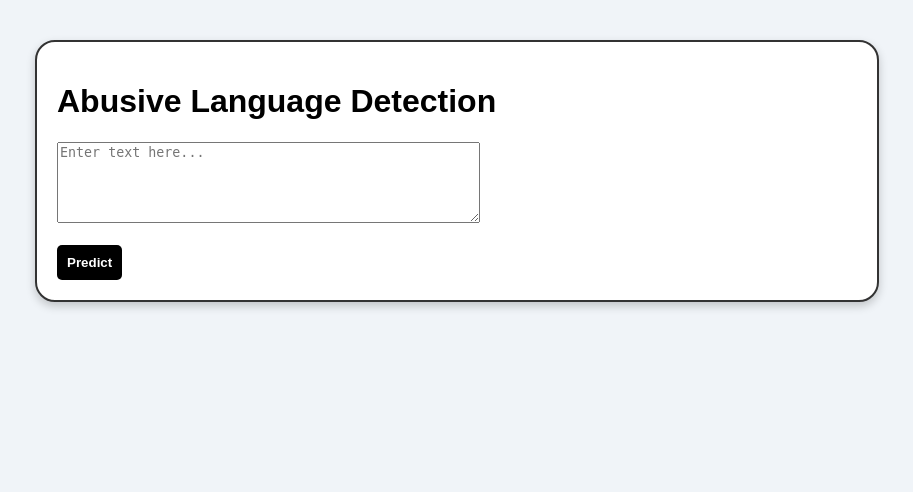
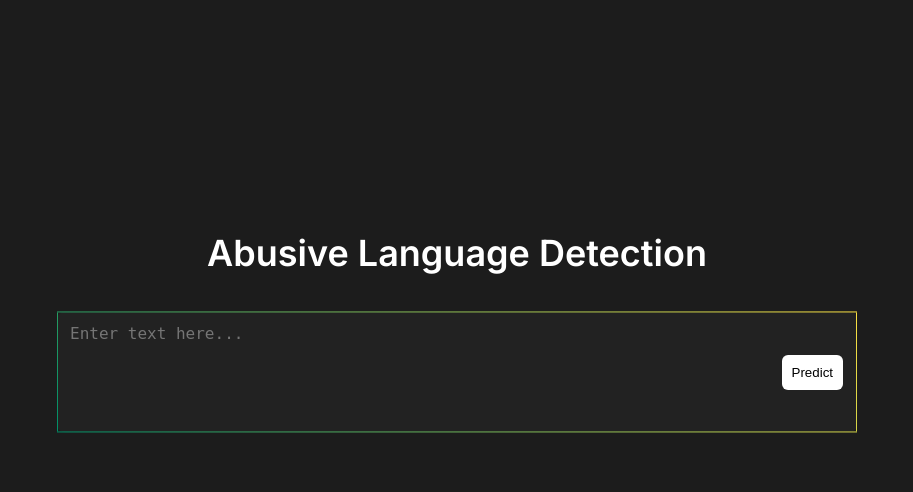
Before and after one commit to AdityaDKale/NLP-Mini-Project, a Flask app: page / in a window 1280 px wide. Shown: the top 492 px of the page, without its empty margins (183-1096 px from the left). Run offline with Flask 3, Linux system fonts and the light colour scheme; parts of the project's set-up code (start-up, migrations or seed data) failed here and were passed over.

Commit message:
Styled front

```diff
--- a/static/css/styles.css
+++ b/static/css/styles.css
@@ -1,72 +1,144 @@
-/* styles.css */
+@import url('https://fonts.googleapis.com/css2?family=Inter:wght@400;600&display=swap');
+
 body {
-    background-color: #f0f4f8; /* Light background */
-    font-family: 'Arial', sans-serif; /* Clean font */
-}
-
-.heading {
-    text-align: left; /* Corrected the syntax */
+    font-family: 'Inter';
+    background-color: #1c1c1c;
+    color: white;
+    overflow-y: auto;
 }
 
 .container {
-    border-radius: 20px;
-    background-color: #ffffff; /* White container */
-    border: 2px solid #333;
     max-width: 800px;
-    margin: 40px auto; /* Center the container */
-    padding: 20px; /* Add padding */
-    box-shadow: 0 4px 10px rgba(0, 0, 0, 0.2); /* Subtle shadow */
+    margin: 40px auto;
+    padding: 20px;
+    overflow-y:auto;
+}
+
+#master-div {
+  position: fixed;
+  width: 100%;
+  top: 40%;
+  left: 50%;
+  transform: translate(-50%, -50%);
+
+}
+
+
+h1 {
+    font-size: 36px;
+    font-weight: bold;
+    margin-bottom: 36px;
+    text-align: center;
+}
+
+form {
+    display: flex;
+    flex-direction: column;
+    gap: 16px;
+}
+
+.textarea-container {
+    position: relative;
+    display: flex;
+    align-items: center;
+}
+
+textarea {
+    width: 100%;
+    padding: 12px;
+    padding-right: 100px; /* Add space for the button */
+    background-color: #222;
+    border-image: linear-gradient(40deg, rgb(0,143,104), rgb(250,224,66)) 1;
+    border-radius: 8px;
+    font-size: 16px;
+    resize: none;
+    color: #ffffff;
+
+}
+
+.textarea-button {
+    position: absolute;
+    right: 4px;
+    top: 50%;
+    transform: translateY(-50%);
 }
 
 button {
-    padding: 10px; /* Padding of 10px */
-    background-color: #000000; /* Black button */
-    color: white; /* White text */
-    border: none; /* No border */
-    border-radius: 5px; /* Rounded corners */
-    cursor: pointer; /* Pointer on hover */
-    transition: background-color 0.3s; /* Smooth transition */
+    background-color: #ffffff;
+    color: black;
+    border: none;
+    border-radius: 6px;
+    cursor: pointer;
+    transition: background-color 0.3s ease-in-out;
+    padding: 10px;
+    margin-right: 10px;
 }
 
 button:hover {
-    background-color: #ff6b81; /* Lighter color on hover */
+    background-color: #0057b7;
+}
+
+.result-container {
+    margin-top: 24px;
 }
 
 h2 {
-    text-align: left;
-    margin-left: 30px;
+    font-size: 20px;
+    font-weight: bold;
+    margin-bottom: 16px;
 }
 
-.row, .col {
-    display: inline-block;
-    vertical-align: top;
-    margin: 20px;
-    background-color: #2ed573; /* Soft green */
-    border-radius: 15px;
-    border: 1px solid #d63031; /* Darker border */
-    padding: 15px; /* Add padding */
+.result-box {
+    background-color: #333;
+    border-radius: 8px;
+    padding: 16px;
+    margin-bottom: 16px;
 }
 
-.row {
-    width: 250px;
-    height: auto; /* Let height be dynamic */
-    text-align: center;
+.result-box strong {
+    font-weight: bold;
 }
 
-.col {
-    width: 410px;
-    height: auto; /* Let height be dynamic */
-    text-align: center;
+.metrics-container {
+    display: flex;
+    gap: 16px;
 }
 
-/* New styles for the side division */
-.side-container {
-    display: inline-block;
-    vertical-align: top;
-    margin-left: 20px; /* Spacing from the main container */
-    width: 300px; /* Adjust width as necessary */
-    background-color: #ffffff; /* White background */
-    border-radius: 10px; /* Rounded corners */
-    border: 1px solid #333; /* Optional border */
-    padding: 15px; /* Padding inside the side container */
+.metric-box {
+    width: calc(50% - 8px);
+    background-color: #333;
+    border-radius: 8px;
+    padding: 16px;
 }
+
+.metric-box h3 {
+    font-size: 18px;
+    font-weight: bold;
+    margin-bottom: 8px;
+}
+
+.metric-box hr {
+    border-color: #555;
+    margin-bottom: 16px;
+}
+
+.info-box {
+    background-color: #333;
+    border-radius: 8px;
+    padding: 16px;
+}
+
+.info-box h3 {
+    font-size: 18px;
+    font-weight: bold;
+    margin-bottom: 8px;
+}
+
+textarea:focus, button:focus {
+    outline: none;
+    box-shadow: 0 0 0 2px #0070f3;
+}
+
+.main-content {
+    overflow-y: auto;
+}
--- a/templates/index.html
+++ b/templates/index.html
@@ -5,40 +5,66 @@
     <meta name="viewport" content="width=device-width, initial-scale=1.0">
     <title>Abusive Language Detection</title>
     <link rel="stylesheet" href={{ url_for("static", filename="css/styles.css") }}>
+    <style>
+        @import url('https://fonts.googleapis.com/css2?family=Inter:wght@400;600&display=swap');
+    </style>
 </head>
-<body>
-<div class="container">
-    <h1 class="heading">Abusive Language Detection</h1>
-    <form method="POST">
-        <textarea name="text" rows="5" cols="50" placeholder="Enter text here..."></textarea><br><br>
-        <button type="submit" value="Check"><b>Predict</b></button>
+<body class="bg-gray-900 text-white">
+    <div id="master-div">
+    <div class="container mx-auto px-4 py-16 max-w-7xl main-content">
+        <h1 class="text-4xl font-bold mb-8">Abusive Language Detection</h1>
+        {% if not result %}
+        <form method="POST" class="space-y-6" id="form">
+            <div class="textarea-container relative">
+                <textarea
+                    name="text"
+                    rows="5"
+                    cols="50"
+                    placeholder="Enter text here..."
+                    class="w-full p-4 bg-gray-800 rounded-lg border border-gray-700 focus:outline-none focus:ring-2 focus:ring-blue-500 pr-20"
+                ></textarea>
+
+                <button type="submit" value="Check" class="textarea-button absolute inset-y-0 right-4 px-6 py-2 bg-blue-600 hover:bg-blue-700 rounded-lg text-white font-semibold transition duration-300 ease-in-out">
+                    Predict
+                </button>
+            </div>
         </form>
+        {% endif %}
         {% if result %}
-        <h2>Result:</h2>
-        <p style="text-align: left; margin-left: 30px;"><strong>Text:</strong>&nbsp;&nbsp;&nbsp;&nbsp;&nbsp;
-            &nbsp;&nbsp;&nbsp;&nbsp;&nbsp;&nbsp;&nbsp;&nbsp; {{ result.text }}</p>
-        <p style="text-align: left; margin-left: 30px;"><strong>Prediction:</strong>&nbsp;&nbsp;&nbsp;&nbsp; {{ result.prediction }}</p>
-        <hr>
-        <div class="row">
-            <h3>Performance Metrics:</h3><hr>
+            <div class="mt-12 space-y-8">
+                <h2 class="text-2xl font-semibold">Result:</h2>
+
+                <div class="bg-gray-800 rounded-lg p-6">
+                    <p><strong>Text:</strong>&nbsp;&nbsp;&nbsp;&nbsp;&nbsp; {{ result.text }}</p>
+                    <p><strong>Prediction:</strong>&nbsp;&nbsp;&nbsp;&nbsp; {{ result.prediction }}</p>
+                </div>
+
+                <div class="flex flex-col md:flex-row justify-between gap-8">
+                    <div class="bg-gray-800 rounded-lg p-6 w-full md:w-1/2">
+                        <h3 class="font-semibold mb-4">Performance Metrics:</h3>
+                        <hr class="border-gray-700 mb-4">
                         <p><strong>Accuracy:</strong> {{ result.accuracy }}</p>
                         <p><strong>Precision:</strong> {{ result.precision }}</p>
                         <p><strong>F1 Score:</strong> {{ result.f1_score }}</p>
                     </div>
-        <div class="col">
-            <h3>Classification Report:</h3><hr>
+
+                    <div class="bg-gray-800 rounded-lg p-6 w-full md:w-1/2">
+                        <h3 class="font-semibold mb-4">Classification Report:</h3>
+                        <hr class="border-gray-700 mb-4">
                         <pre>{{ result.classification_report }}</pre>
+                    </div>
+                </div>
+
             </div>
         {% endif %}
     </div>
 
-<!-- New side container for displaying results -->
-{% if result %}
-<div class="side-container">
-    <h3>Additional Info:</h3>
-    <p>Some additional content can go here.</p>
-    <!-- You can populate this with more information as needed -->
     </div>
-{% endif %}
+    <script>
+      function hide_content() {
+        document.getElementById("form").style.display="none";
+      }
+    </script>
+
    </body>
 </html>
```
Lines whose indentation alone changed are shown as unchanged.
